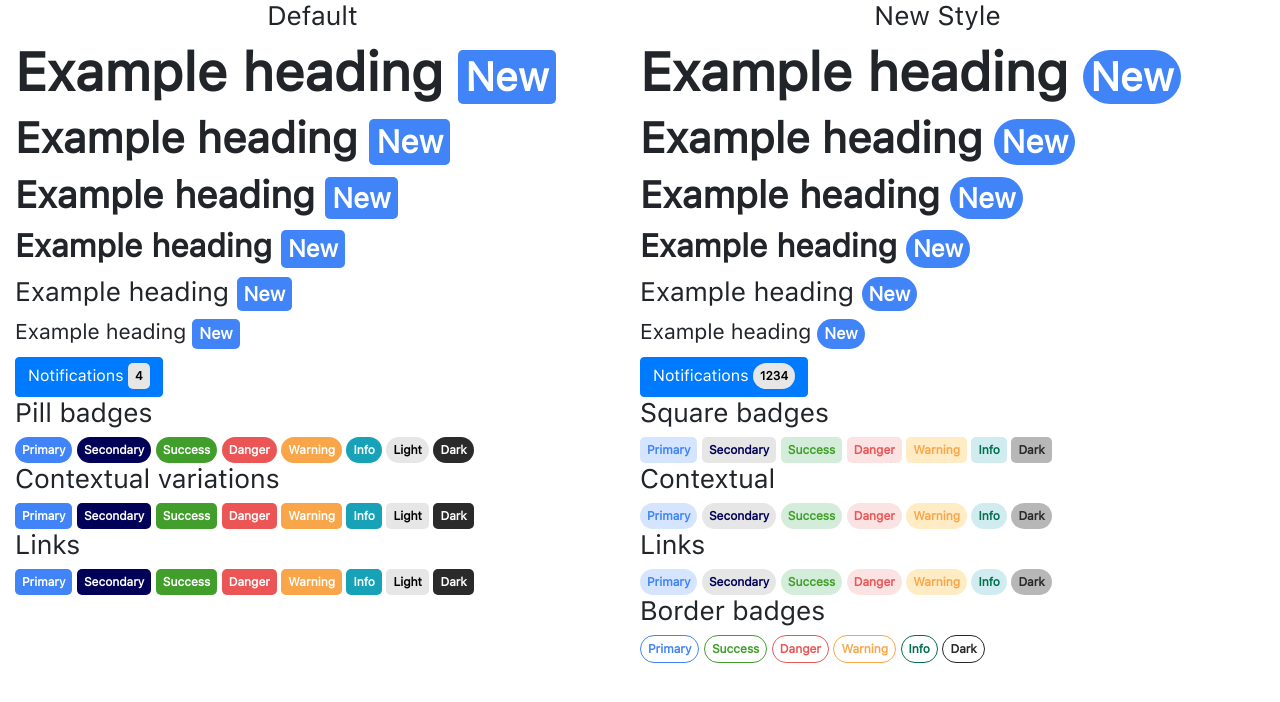
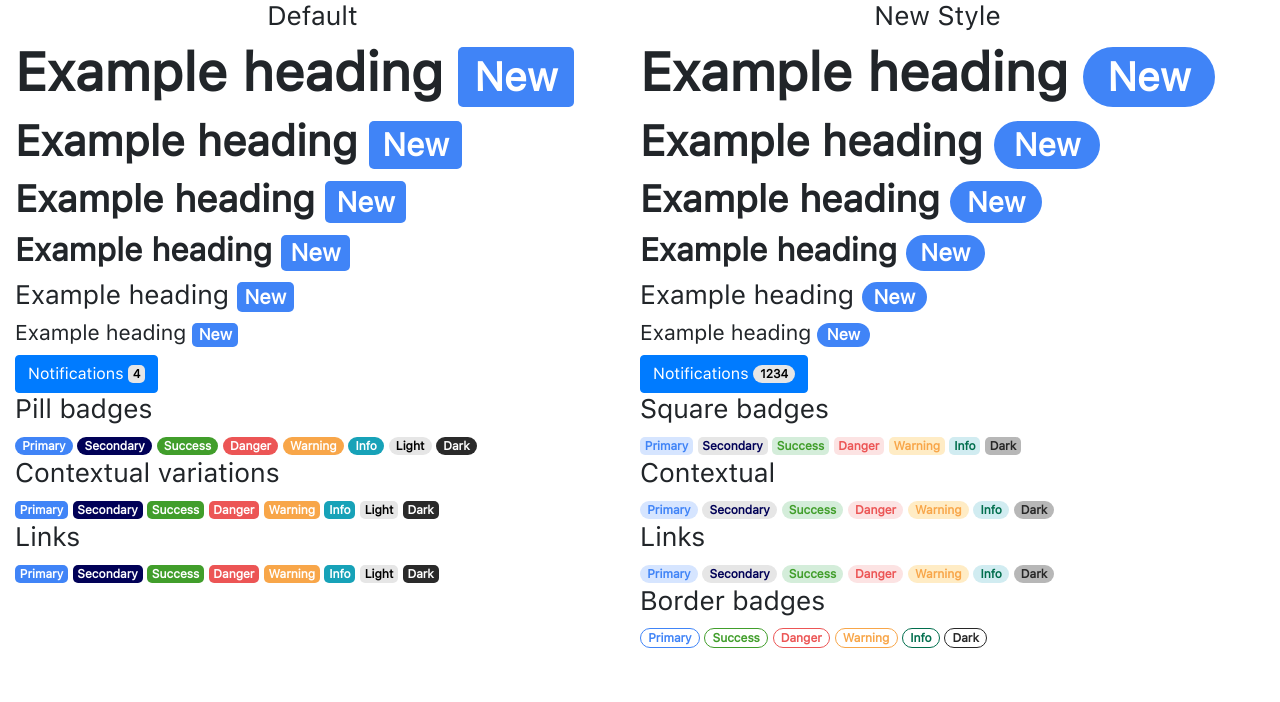
Before and after one commit to dzunglee/w3-style, a Jekyll site: the page built from component/badge.html, in a window 1280 px wide. Shown: the top 702 px of the page. Built offline with Jekyll 4.4.1, drawn with Linux system fonts in a browser that asks for light colours; nearby versions of some CDN libraries.

Commit message:
delete padding

```diff
--- a/_sass/_w3-badge.sass
+++ b/_sass/_w3-badge.sass
@@ -1,12 +1,10 @@
 @import "mixin/w3-badge"
-$padding: px2rem(7)
 $badgeupdate: "primary" $w3-primary $white $w3-primary-hover true,"secondary" $w3-secondary $white $w3-secondary-hover true,"success" $w3-success $white $w3-success-hover true, "danger" $w3-danger $white $w3-danger-hover true, "warning" $w3-warning $white $w3-warning-hover true, "info" $w3-info $white $w3-info-hover true, "light" $w3-light $black $w3-light-hover true,"dark" $w3-dark $white $w3-dark-hover true
 $eachborder: "primary" $blue, "warning" $yellow, "danger" $orange, "info" $dark-green, "success" $green, "dark" $gray
 $eachbagenew: "primary" $blue-blur $blue true, "secondary" $secondary-blur $secondary true, "success" $green-blur $green true, "danger" $orange-blur $orange true, "warning" $yellow-blur $yellow true, "info" $dark-green-blur $dark-green true, "dark" $gray-blur $gray true
 @each $name, $background, $color, $hover, $border in $badgeupdate
     .badge-#{$name}
         @include badge($background, $color, $border)
-        padding: $padding
     a.badge-#{$name}
         &:hover
             color: $color
@@ -14,7 +12,6 @@ $eachbagenew: "primary" $blue-blur $blue true, "secondary" $secondary-blur $seco
 @each $name, $background, $color, $border in $eachbagenew
     .badge-#{$name}-light
         @include badge($background, $color, $border)
-        padding: $padding
     a.badge-#{$name}-light
         &:hover
             color: $color
@@ -23,4 +20,3 @@ $eachbagenew: "primary" $blue-blur $blue true, "secondary" $secondary-blur $seco
 @each $name, $border in $eachborder
     .badge-#{$name}-border
         @include badgeborder($border)
-        padding: $padding
```
